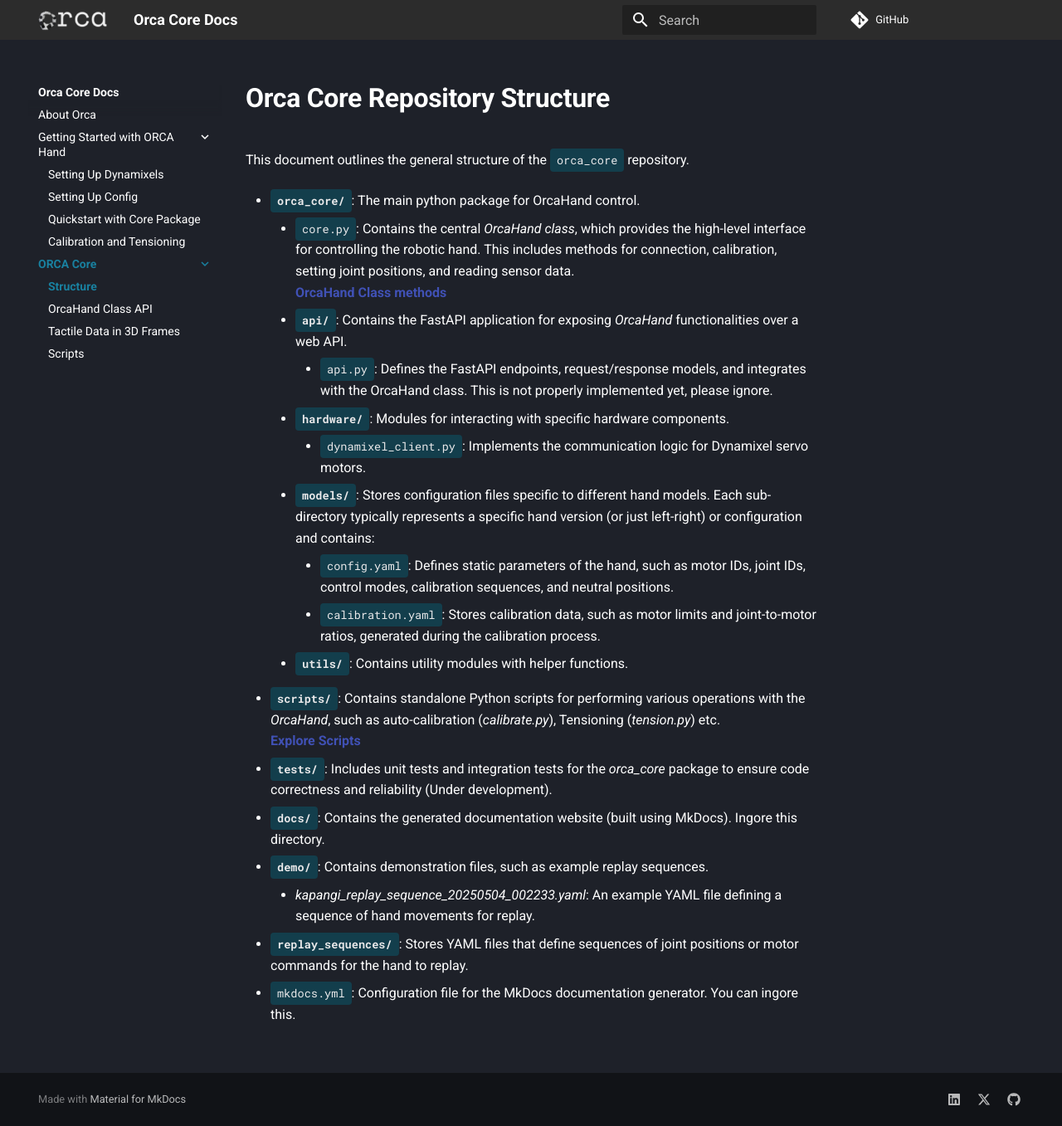
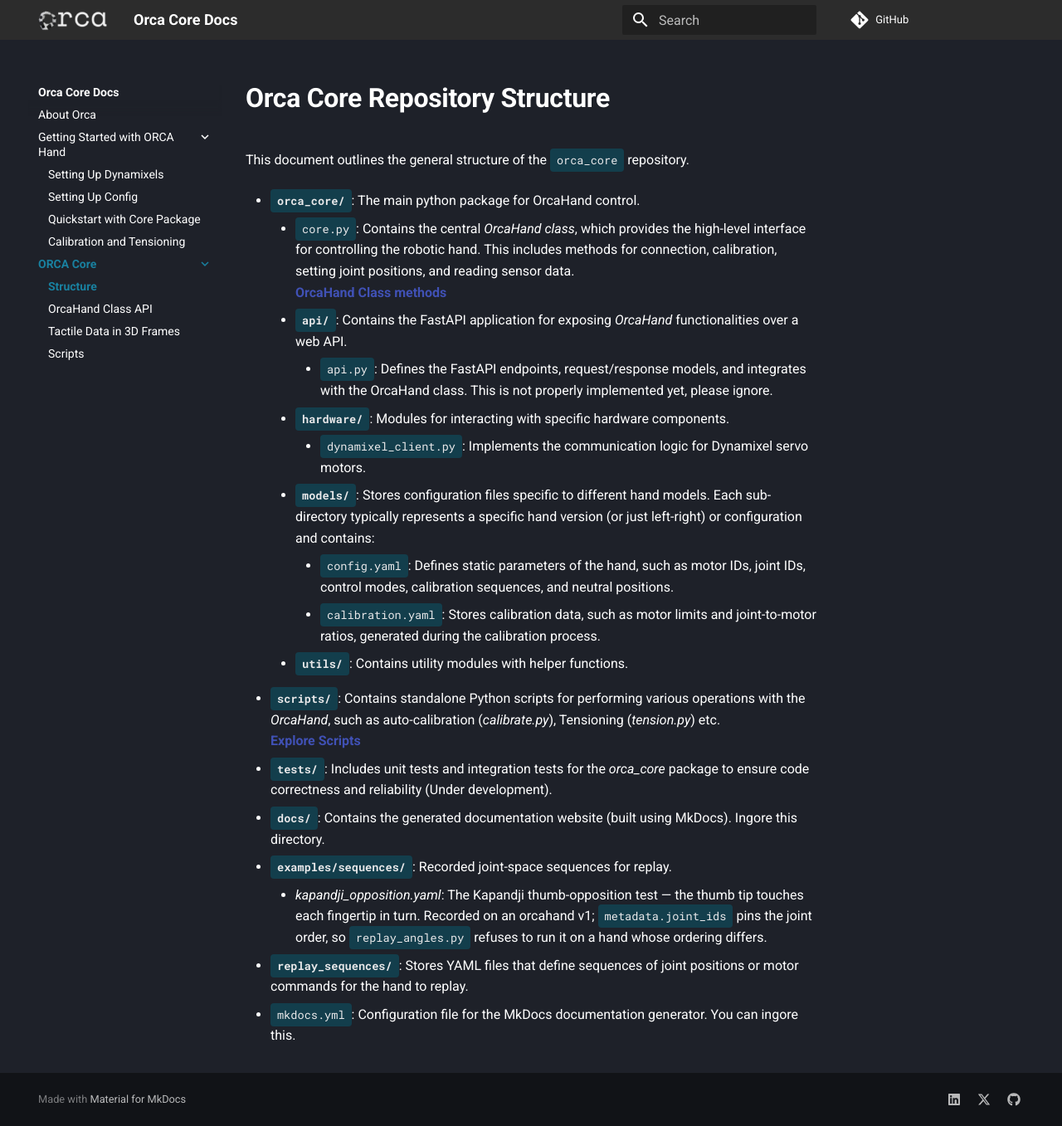
Before and after one commit to orcahand/orca_core, an MkDocs documentation site: the page built from docs/pages/orca-core-docs/orca-core-structure.md, in a window 1280 px wide and 1357 px high. Shown: the whole window at 83% size. Built offline with MkDocs 1.6.1 and Material for MkDocs 9.7.7, drawn with Linux system fonts in a browser that asks for light colours.

Commit message:
Name the Kapandji sequence and pin its joint order
demo/kapangi_replay_sequence_20250504_002233.yaml is the Kapandji
thumb-opposition test: the thumb tip touches each fingertip in turn. Rename it
to examples/sequences/kapandji_opposition.yaml.

Add metadata.joint_ids. It was recorded in v1 joint order, which differs from v2
at every index, and replay_angles.py only validates joint order when that key is
present. Replaying it on a v2 hand sent thumb flexion to the wrist.

```diff
--- a/docs/pages/orca-core-docs/orca-core-structure.md
+++ b/docs/pages/orca-core-docs/orca-core-structure.md
@@ -22,8 +22,8 @@
 
 *   **`docs/`**: Contains the generated documentation website (built using MkDocs). Ingore this directory.
 
-*   **`demo/`**: Contains demonstration files, such as example replay sequences.
-    *   *kapangi_replay_sequence_20250504_002233.yaml*: An example YAML file defining a sequence of hand movements for replay.
+*   **`examples/sequences/`**: Recorded joint-space sequences for replay.
+    *   *kapandji_opposition.yaml*: The Kapandji thumb-opposition test — the thumb tip touches each fingertip in turn. Recorded on an orcahand v1; `metadata.joint_ids` pins the joint order, so `replay_angles.py` refuses to run it on a hand whose ordering differs.
 
 *   **`replay_sequences/`**: Stores YAML files that define sequences of joint positions or motor commands for the hand to replay.
 
```
Also changed, not shown: 2 other files.
